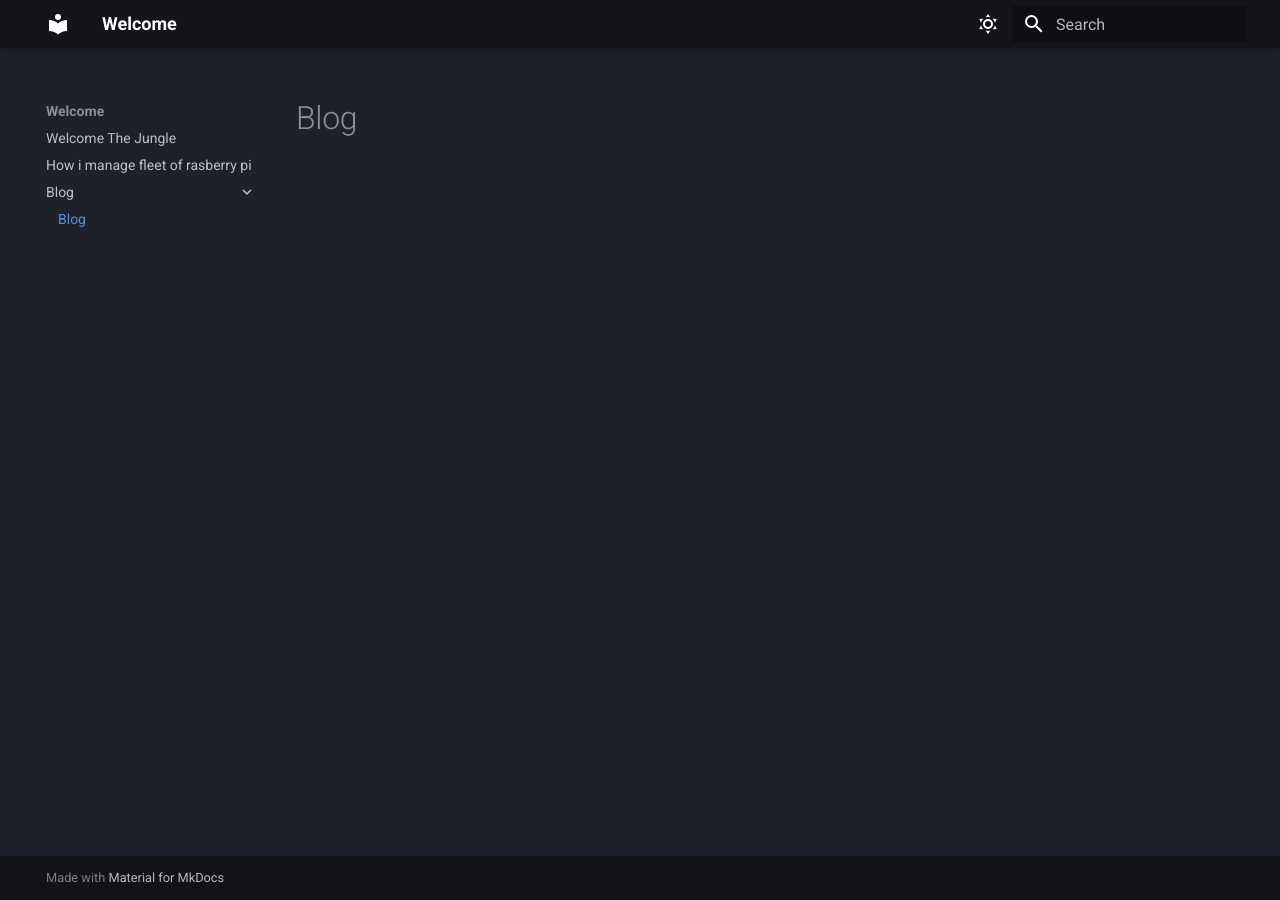
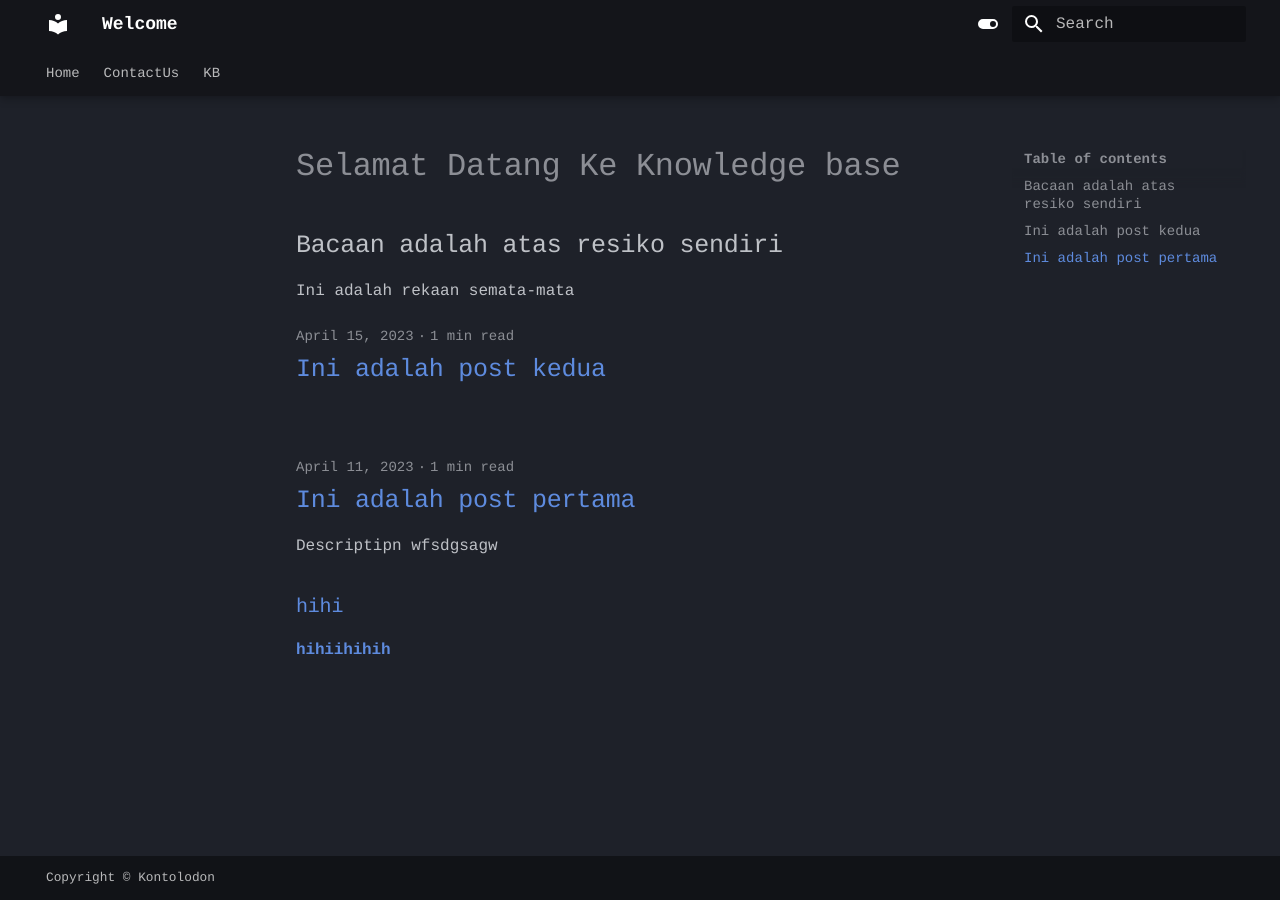
Before and after one commit to fathhhhh/gl, an MkDocs documentation site: the page built from docs/blog/index.md, in a window 1280 px wide. Built offline with MkDocs 1.6.1 and Material for MkDocs 9.7.7, drawn with Linux system fonts in a browser that asks for light colours; some web fonts are replaced.

Commit message:
add blog baseline

```diff
--- a/docs/How i manage fleet of rasberry pi.md
+++ /dev/null
@@ -1 +0,0 @@
-## How i manage fleet of rasberry pi
--- a/docs/blog/index.md
+++ b/docs/blog/index.md
@@ -1 +1,5 @@
-# Blog
+# Selamat Datang Ke Knowledge base
+
+## Bacaan adalah atas resiko sendiri
+
+Ini adalah rekaan semata-mata
--- /dev/null
+++ b/docs/blog/posts/post2.md
@@ -0,0 +1,6 @@
+---
+title: Post2
+date: 2023-04-15
+---
+
+# Ini adalah post kedua
--- a/docs/index.md
+++ b/docs/index.md
@@ -1,4 +1,3 @@
-# Welcome The Jungle
+# Home
 
-## whoami
-## Whattodo
+## Whoami ?
--- a/mkdocs.yml
+++ b/mkdocs.yml
@@ -1,12 +1,16 @@
 site_name: Welcome
+site_description: This is for documentation
 site_url: https://kb.fathurrahman.my
 theme:
+  font:
+    text: Courier
+    code: Roboto Mono
   name: material
   palette:
     # Dark Mode
     - scheme: slate
       toggle:
-        icon: material/weather-sunny
+        icon: material/toggle-switch
         name: Dark mode
       primary: black
       accent: indigo
@@ -14,7 +18,34 @@ theme:
     # Light Mode
     - scheme: default
       toggle:
-        icon: material/weather-night
+        icon: material/toggle-switch-off-outline
         name: Light mode
-      primary: blue
+      primary: black
       accent: deep orange
+
+  features:
+    - navigation.instant
+    - navigation.instant.progress
+    - navigation.tracking
+    - navigation.tabs
+    - navigation.tabs.sticky
+
+nav:
+  - Home: index.md
+  - ContactUs: hello.md
+  - KB: ./blog
+
+
+plugins:
+  - search:
+  - blog:
+      # blog_dir: ./KB/
+       blog_toc: true
+       post_url_format: "{slug}"
+
+
+
+extra:
+  generator: false
+
+copyright: Copyright &copy; Kontolodon
```
Also changed, not shown: docs/blog/posts/post1.md (added, +15 -0 lines), docs/hello.md (added, +1 -0 lines).
